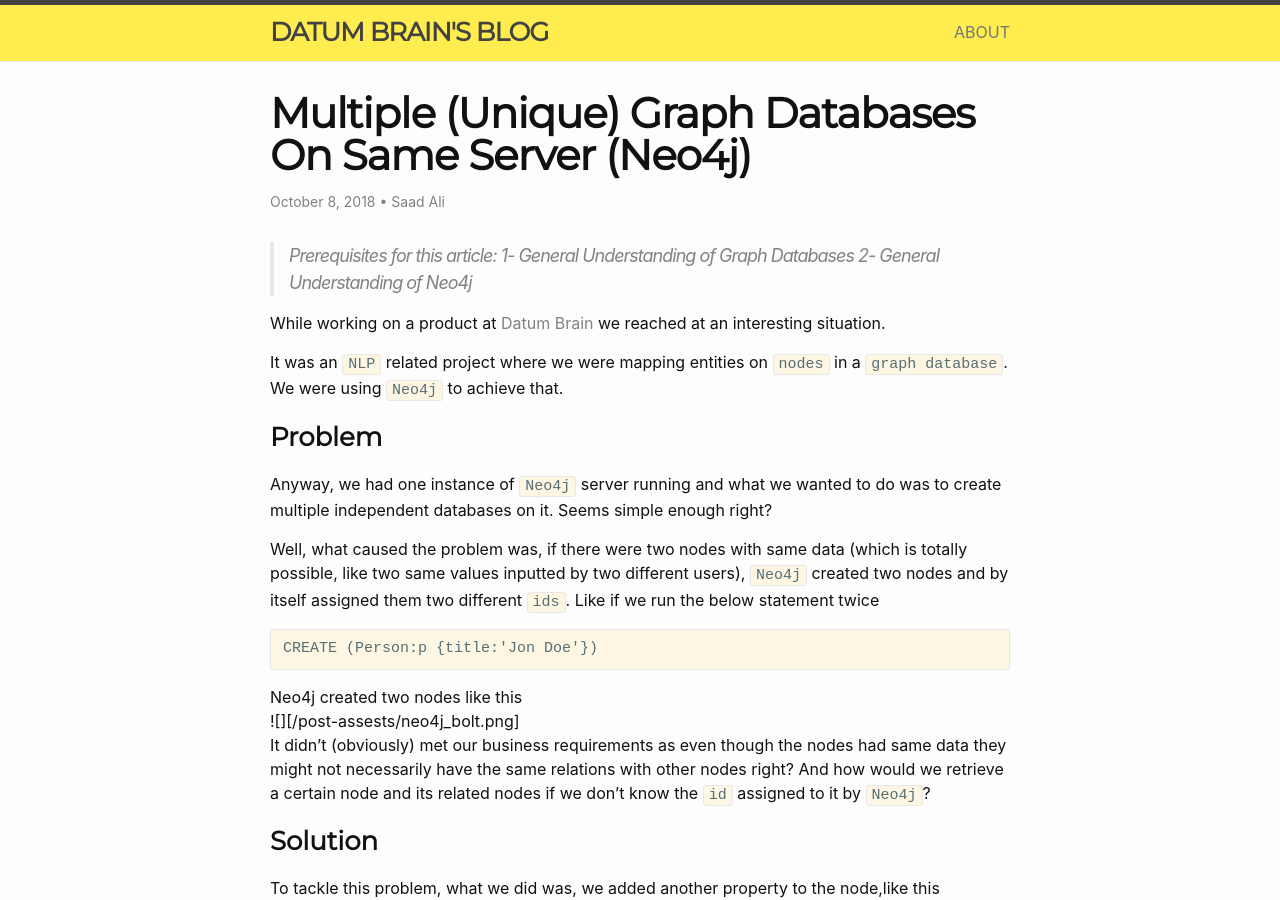
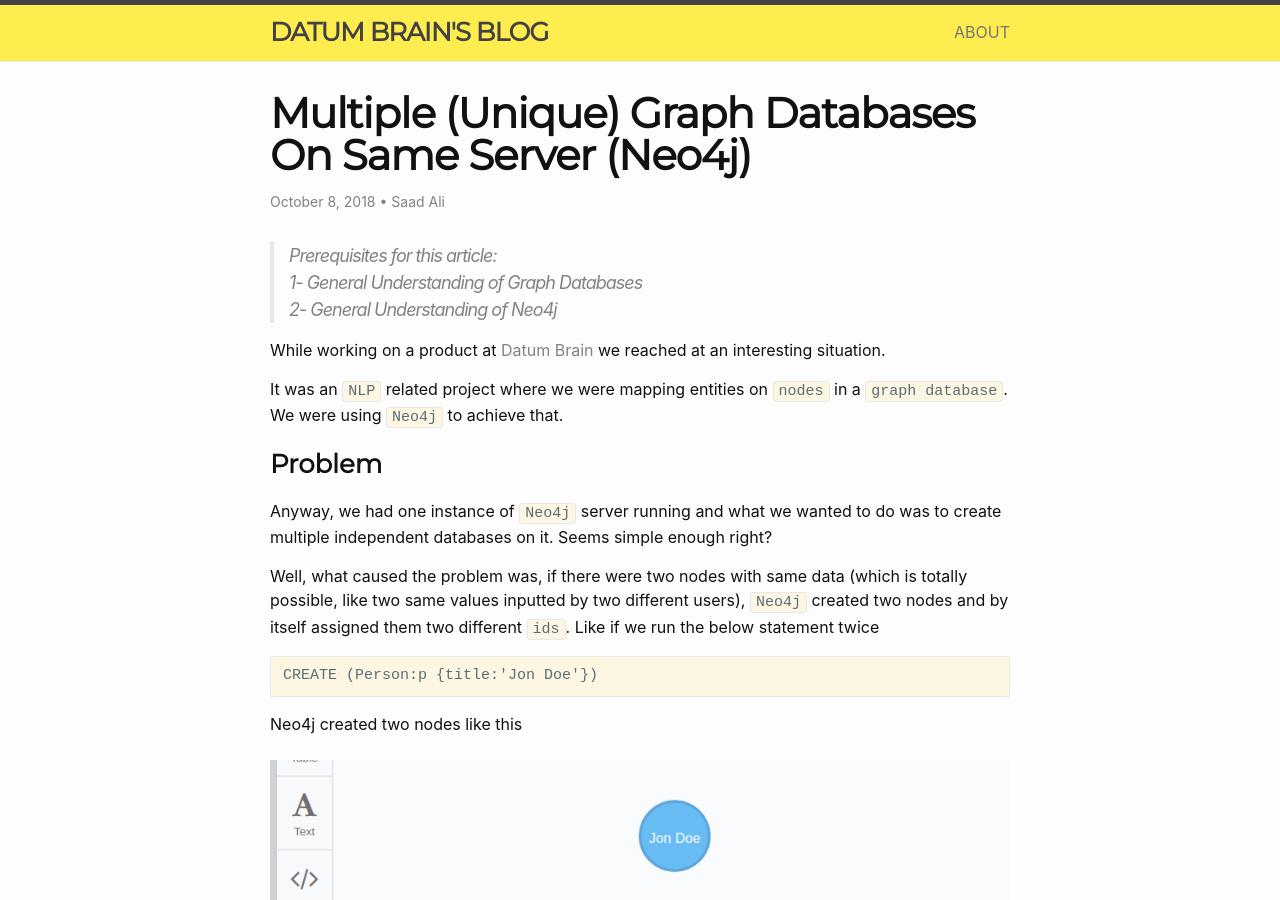
Before and after one commit to haris-75/datumbrain.github.io, a Jekyll site: the page built from _posts/2018-10-09-multiple-databases-on-same-server-neo4j.md, in a window 1280 px wide and 900 px high. Built offline with Jekyll 4.4.1, drawn with Linux system fonts in a browser that asks for light colours; comment, search, counter and statistics services are not loaded.

Commit message:
Neo4j post updated.

````diff
--- a/_posts/2018-10-08-multiple-databases-on-same-server-neo4j.md
+++ b/_posts/2018-10-09-multiple-databases-on-same-server-neo4j.md
@@ -19,9 +19,9 @@ Well, what caused the problem was, if there were two nodes with same data (which
 ```
 CREATE (Person:p {title:'Jon Doe'})
 ```
-Neo4j created two nodes like this <br>
-![][/post-assests/neo4j_bolt.png]
-<br>
+Neo4j created two nodes like this <br><br>
+![](/post-assests/neo4j_bolt.png)
+<br><br>
 It didn't (obviously) met our business requirements as even though the nodes had same data they might not necessarily have the same relations with other nodes right? And how would we retrieve a certain node and its related nodes if we don't know the `id` assigned to it by `Neo4j`?
 
 ### Solution
````
Also changed, not shown: other parts of _posts/2018-10-09-multiple-databases-on-same-server-neo4j.md (+4 -4 lines).
